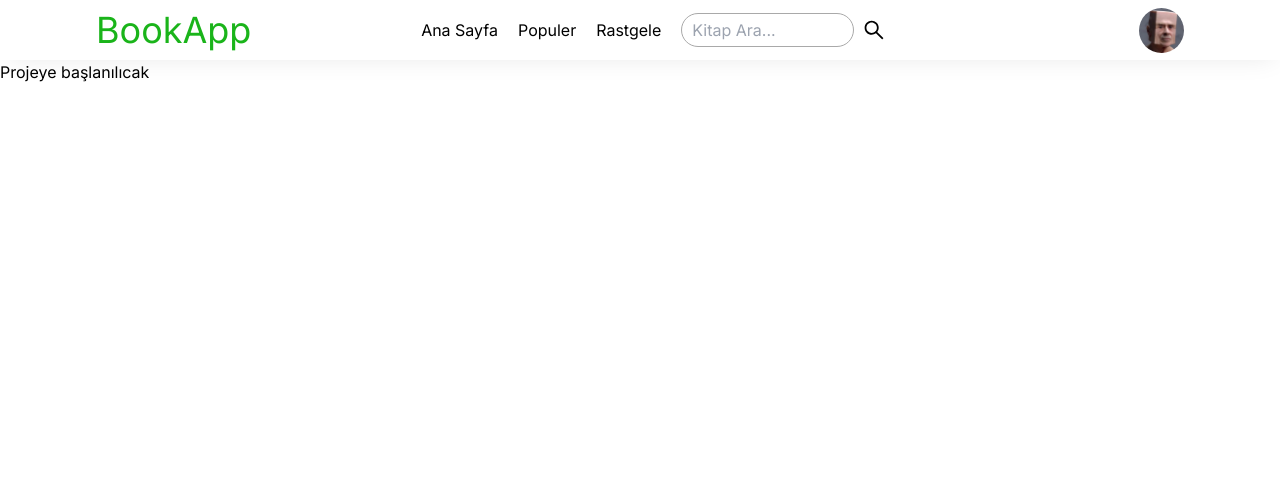
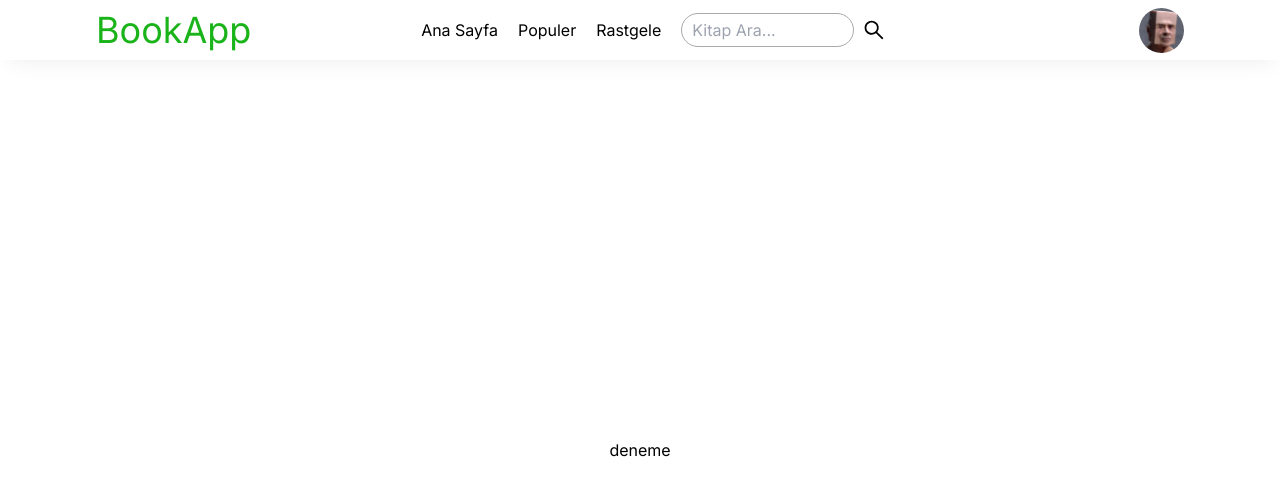
Before and after one commit to NoBrainer24/Tracking_system, a Next.js app: page / in a window 1280 px wide. Shown: the top 496 px of the page. Built offline with nearby package versions, Linux system fonts and the light colour scheme.

Commit message:
product card started

```diff
--- a/src/app/page.js
+++ b/src/app/page.js
@@ -1,7 +1,15 @@
+import ProductCard from "@/components/productCard/ProductCard";
 import React from "react";
+import classes from "./page.module.css";
 
 const Home = () => {
-  return <div>Projeye başlanılıcak</div>;
+  return (
+    <div className={classes.container}>
+      <div className={classes.wrapper}>
+        <ProductCard />
+      </div>
+    </div>
+  );
 };
 
 export default Home;
--- /dev/null
+++ b/src/app/page.module.css
@@ -0,0 +1,18 @@
+.container {
+  min-height: calc(100vh - 60px);
+  width: 100%;
+  display: flex;
+  flex-direction: column;
+  justify-content: center;
+}
+
+.wrapper {
+  height: 100%;
+  width: 80%;
+  margin: 0 auto;
+  margin-top: 2.5rem;
+  display: flex;
+  justify-content: center;
+  flex-wrap: wrap;
+  gap: 4rem;
+}
--- /dev/null
+++ b/src/components/productCard/ProductCard.jsx
@@ -0,0 +1,7 @@
+import React from "react";
+
+const ProductCard = () => {
+  return <div>deneme</div>;
+};
+
+export default ProductCard;
```
Also changed, not shown: src/components/productCard/productCard.module.css (added).
